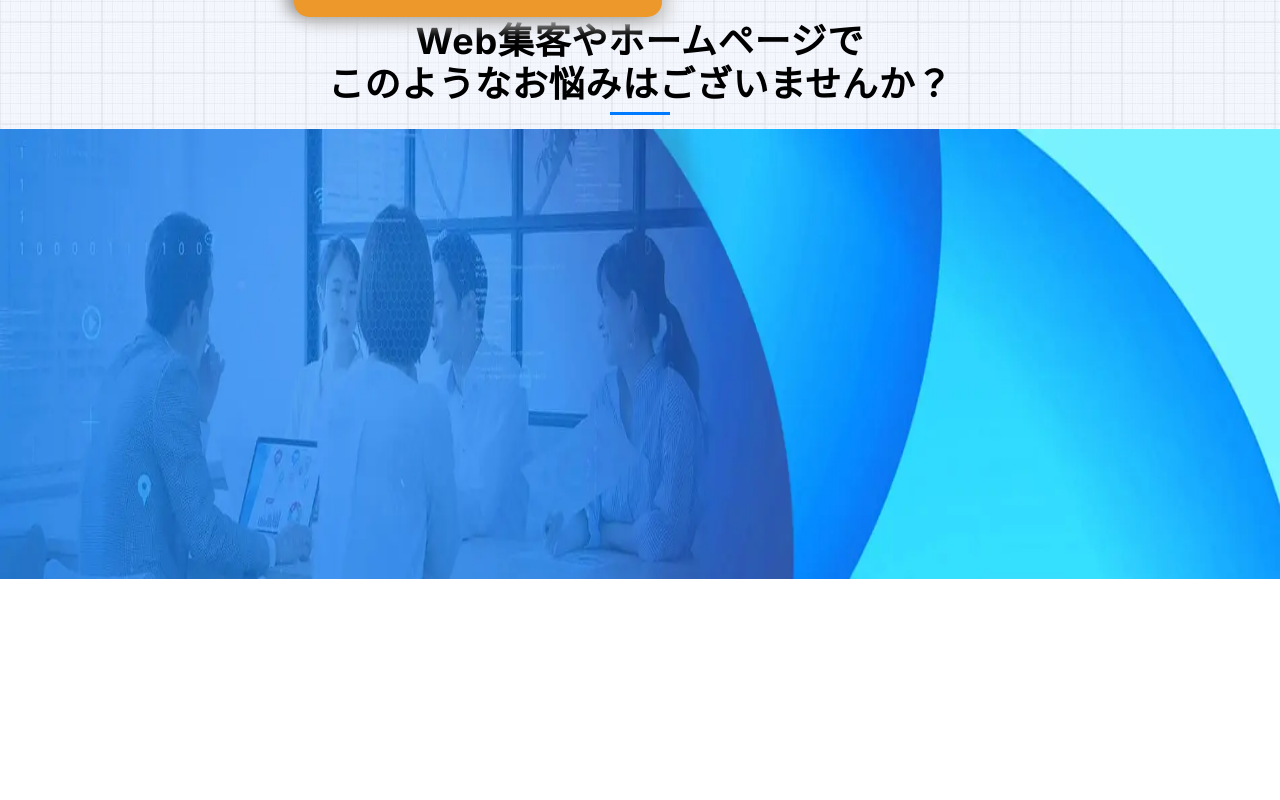
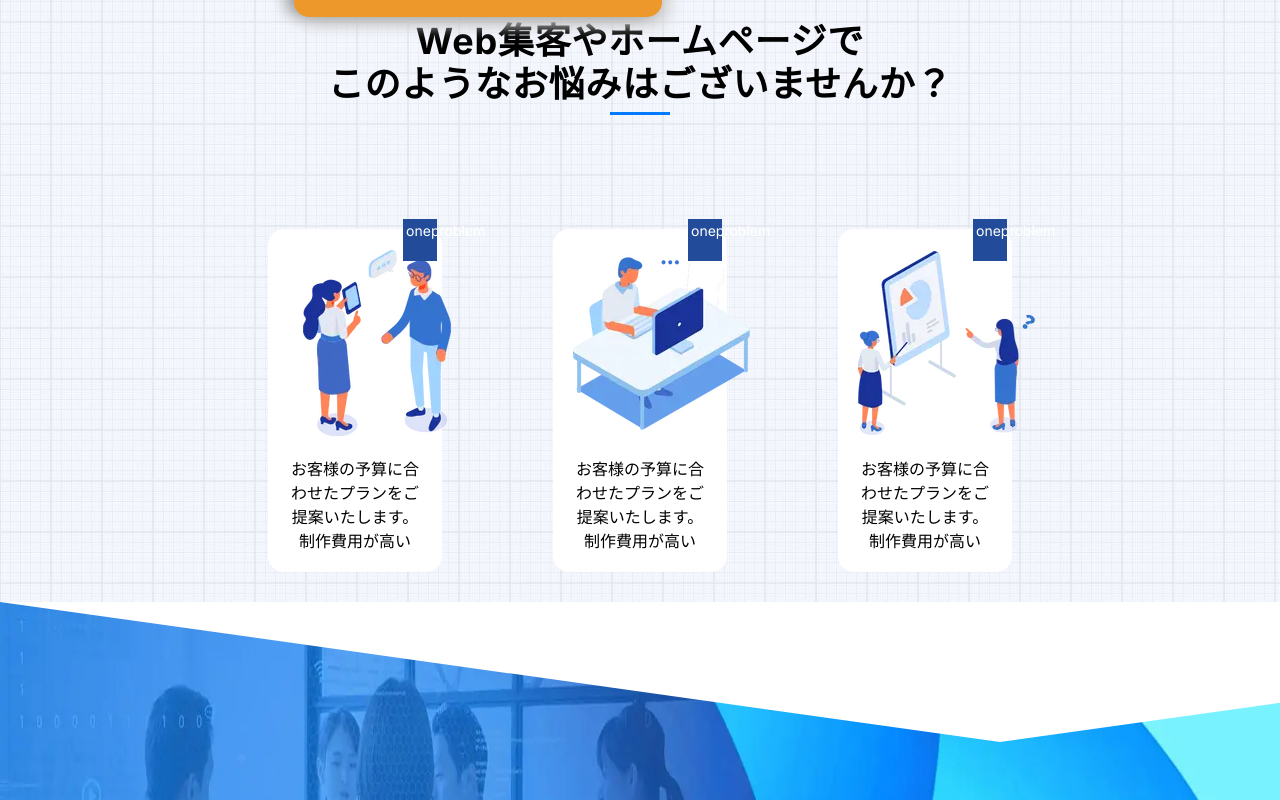
Before and after one commit to kohta9521/Kohta_LP_Web, a Next.js app: page / in a window 1280 px wide. Shown: the part 780-1580 px from the top of the page. Before the commit the page ends 1359 px from the top, so only its background shows below. Built offline with nearby package versions, Linux system fonts and the light colour scheme.

Commit message:
add organism worries section parent component

```diff
--- a/src/components/organism/Worries.tsx
+++ b/src/components/organism/Worries.tsx
@@ -8,6 +8,7 @@ import styles from "./styles/Worries.module.scss";
 
 // components
 import SectionTitle from "../atoms/SectionTitle";
+import WorriesCard from "../molecules/WorriesCard";
 
 const Worries = () => {
   return (
@@ -26,7 +27,26 @@ const Worries = () => {
             </h1>
           }
         />
-        <div className={styles.flexBox}></div>
+        <div className={styles.flexBox}>
+          <WorriesCard
+            id={1}
+            imgLink="/images/top/worries1.webp"
+            title="制作費用が高い"
+            desc="お客様の予算に合わせたプランをご提案いたします。"
+          />
+          <WorriesCard
+            id={1}
+            imgLink="/images/top/worries2.webp"
+            title="制作費用が高い"
+            desc="お客様の予算に合わせたプランをご提案いたします。"
+          />
+          <WorriesCard
+            id={1}
+            imgLink="/images/top/worries3.webp"
+            title="制作費用が高い"
+            desc="お客様の予算に合わせたプランをご提案いたします。"
+          />
+        </div>
         <div className={styles.solutionBox}>
           <span className={styles.triangleBox}></span>
           <Image
--- a/src/components/organism/styles/Worries.module.scss
+++ b/src/components/organism/styles/Worries.module.scss
@@ -7,7 +7,9 @@
     width: 100%;
     height: 100%;
     .flexBox {
-      width: 100%;
+      width: 60%;
+      padding: 100px 0px 30px 0px;
+      margin: 0 auto;
       height: auto;
       display: flex;
       justify-content: space-between;
@@ -18,12 +20,14 @@
       height: 450px;
       .triangleBox {
         position: absolute;
-        z-index: 1;
+        z-index: 2;
         top: 0;
         left: 0;
-        width: 100%;
-        height: 50pc;
-        background-color: rgb(105, 41, 41);
+        border-style: solid;
+        border-right: 1000px solid transparent;
+        border-left: 1000px solid transparent;
+        border-top: 140px solid #ffffff;
+        border-bottom: 0;
       }
       .solutionBoxImage {
         position: absolute;
```
